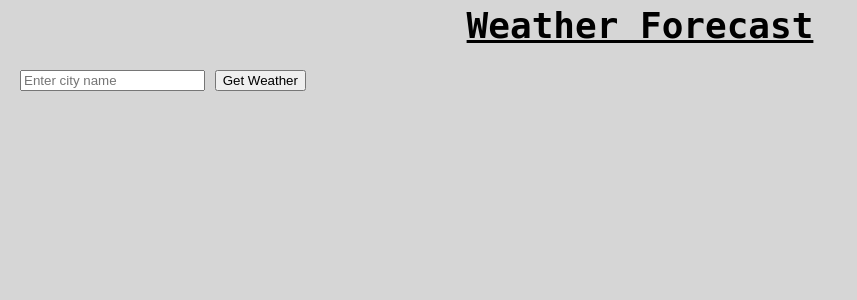
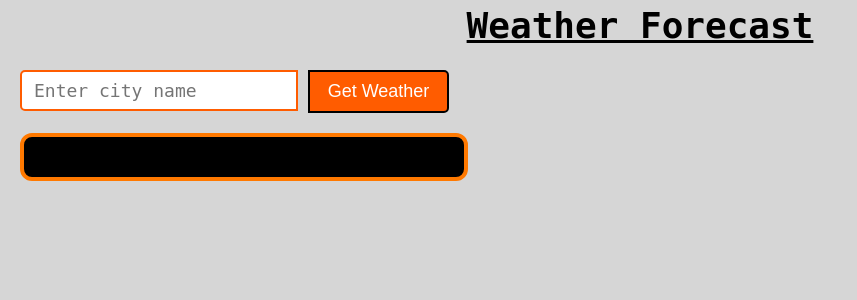
Before and after one commit to Goldyapper/Personal-website, a Flask app: page /weather in a window 1280 px wide. Shown: the part 58-358 px from the top of the page, without its empty margins (0-857 px from the left). Run offline with Flask 3, Linux system fonts and the light colour scheme; some libraries are stand-ins or nearby versions.

Commit message:
adding to the weather reuslt format

```diff
--- a/Main.py
+++ b/Main.py
@@ -178,7 +178,7 @@ def doc_who():
 
         return render_template("doc-who.html", scraper_info=scraper_info, episode_name=episode_name, media_type=media_type)
 
-    return render_template("doc-who.html", scraper_info=scraper_info, episode_name=episode_name, media_type=media_type)
+    return render_template("doc-who.html", scraper_info=scraper_info, episode_name=episode_name)
 
 @app.route("/about")#this is the code for the about page
 def about():
--- a/static/style.css
+++ b/static/style.css
@@ -244,3 +244,65 @@ form {
     font-family: monospace;
     text-align: center;
 }
+
+/* Form styling */
+.weather-form {
+    margin-bottom: 20px;
+}
+
+.weather-form input[type="text"] {
+    font-family: 'VT323', monospace;
+    font-size: 18px;
+    padding: 8px 12px;
+    border: 2px solid #ff5c00;
+    border-radius: 5px 0 0 5px;
+    width: 250px;
+    outline: none;
+}
+
+.weather-form input[type="text"]:focus {
+    border-color: #ff7900;
+}
+
+.weather-form button {
+    background-color: #ff5c00;
+    border: 2px solid #000000;
+    color: white;
+    padding: 9px 18px;
+    font-size: 18px;
+    cursor: pointer;
+    border-radius: 0 5px 5px 0;
+    transition: background-color 0.3s ease;
+}
+
+.weather-form button:hover {
+    background-color: #e04e00;
+}
+
+/* Weather results box */
+.weather-result {
+    background-color: #000000;
+    border: 4px solid #ff7900;
+    border-radius: 12px;
+    padding: 20px;
+    color: #ff7900;
+    font-family: 'VT323', monospace;
+    max-width: 400px;
+}
+
+.weather-result h3 {
+    margin-top: 0;
+    font-size: 28px;
+    color: #ffffff;
+    border-bottom: 2px dashed #ff7900;
+    padding-bottom: 8px;
+}
+
+.weather-result p {
+    font-size: 20px;
+    margin: 10px 0;
+}
+
+.weather-result strong {
+    color: white;
+}
--- a/templates/weather.html
+++ b/templates/weather.html
@@ -5,9 +5,13 @@
 {% block content %}
 <h1>Weather Forecast</h1>
 
-<input type="text" id="cityInput" placeholder="Enter city name" />
-<button id="getWeatherButton">Get Weather</button>
-<div id="weatherResult"></div>
+<div class="weather-form">
+    <input type="text" id="cityInput" placeholder="Enter city name" />
+    <button id="getWeatherButton">Get Weather</button>
+</div>
+
+<div id="weatherResult" class="weather-result"></div>
+
 <script src="{{ url_for('static', filename='js/weather.js') }}"></script>
 
 {% endblock %}
```
